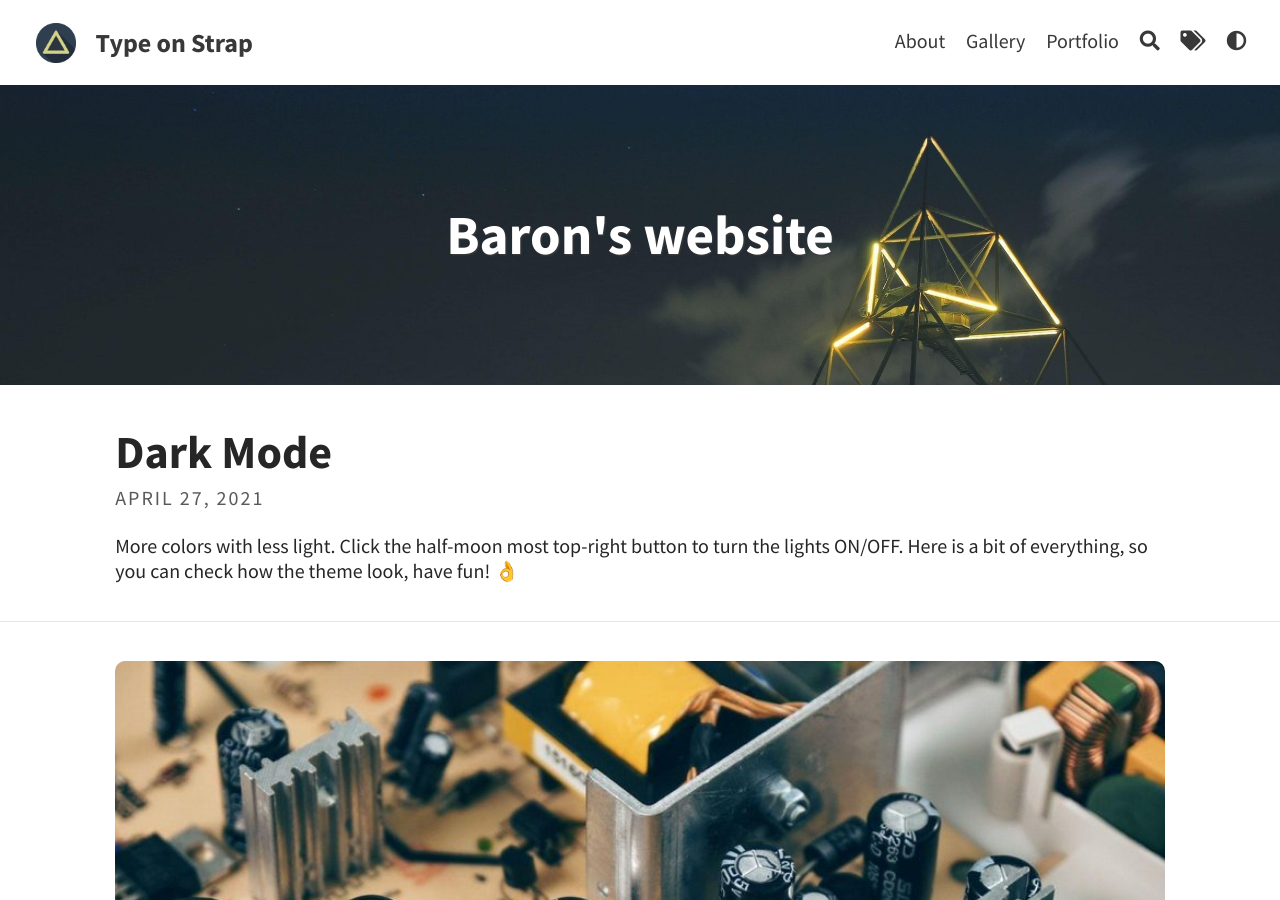
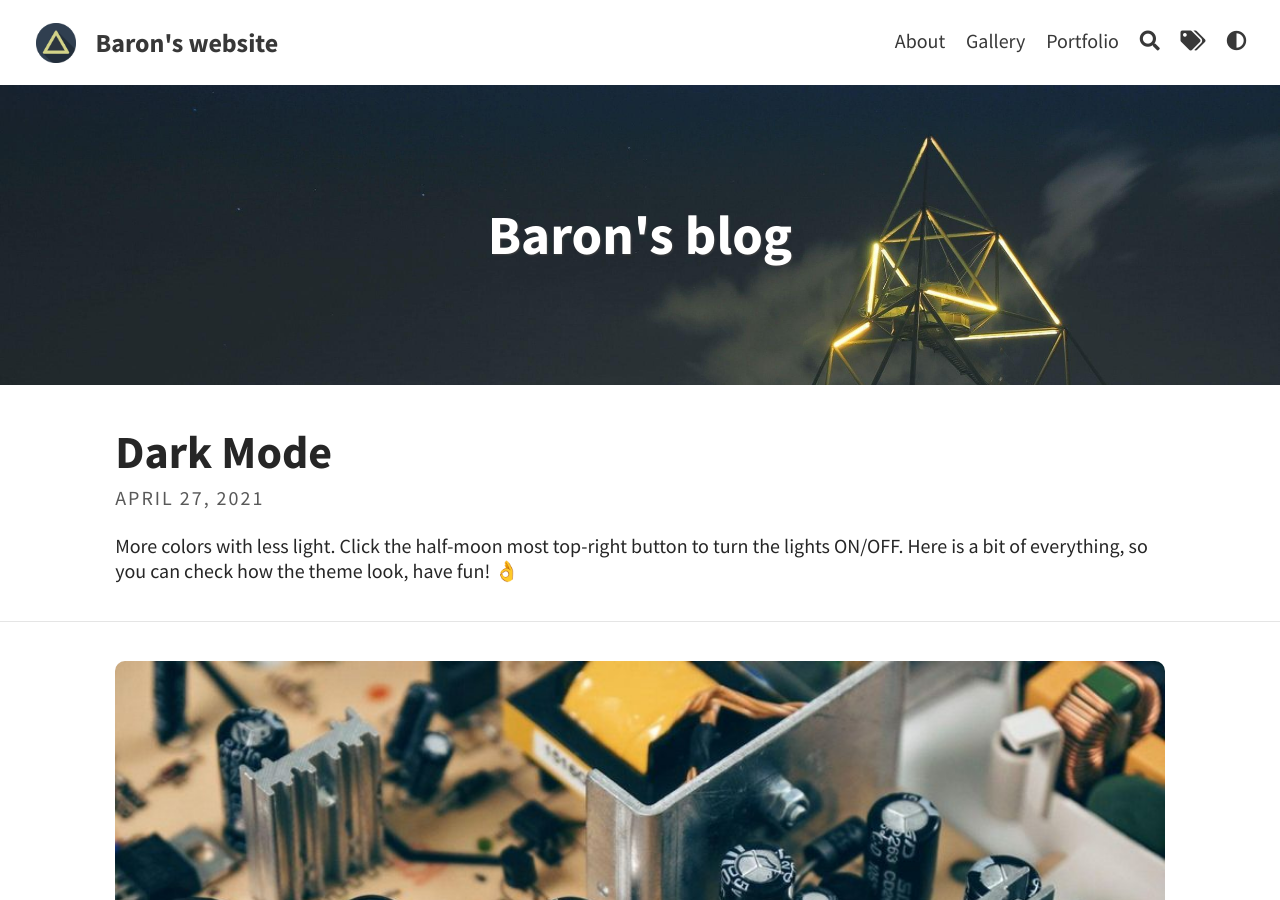
Before and after one commit to BaronLuo2/baronluo2.github.io, a Jekyll site: the page built from index.html, in a window 1280 px wide and 900 px high. Built offline with Jekyll 4.4.1, drawn with Linux system fonts in a browser that asks for light colours; the list of posts is cut into pages by our own code.

Commit message:
update config

```diff
--- a/_config.yml
+++ b/_config.yml
@@ -1,15 +1,15 @@
 # SITE CONFIGURATION
 baseurl: "/"
-url: "https://baronluo2.github.io"
+url: "https://luobangyan.cn"
 
 # THEME-SPECIFIC CONFIGURATION
-title: Type on Strap                                    # site's title
+title: Baron's website                                    # site's title
 description: "A website with blog posts and pages"      # used by search engines
 avatar: assets/img/triangle.png                         # Empty for no avatar in navbar
 favicon: assets/favicon.ico                             # Icon displayed in the tab
 
 # Header and footer text
-header_text: Baron's website  # Change Blog header text
+header_text: Baron's blog  # Change Blog header text
 header_feature_image: assets/img/header/triangular.jpeg
 header_feature_image_responsive: true
 footer_text: >
```
